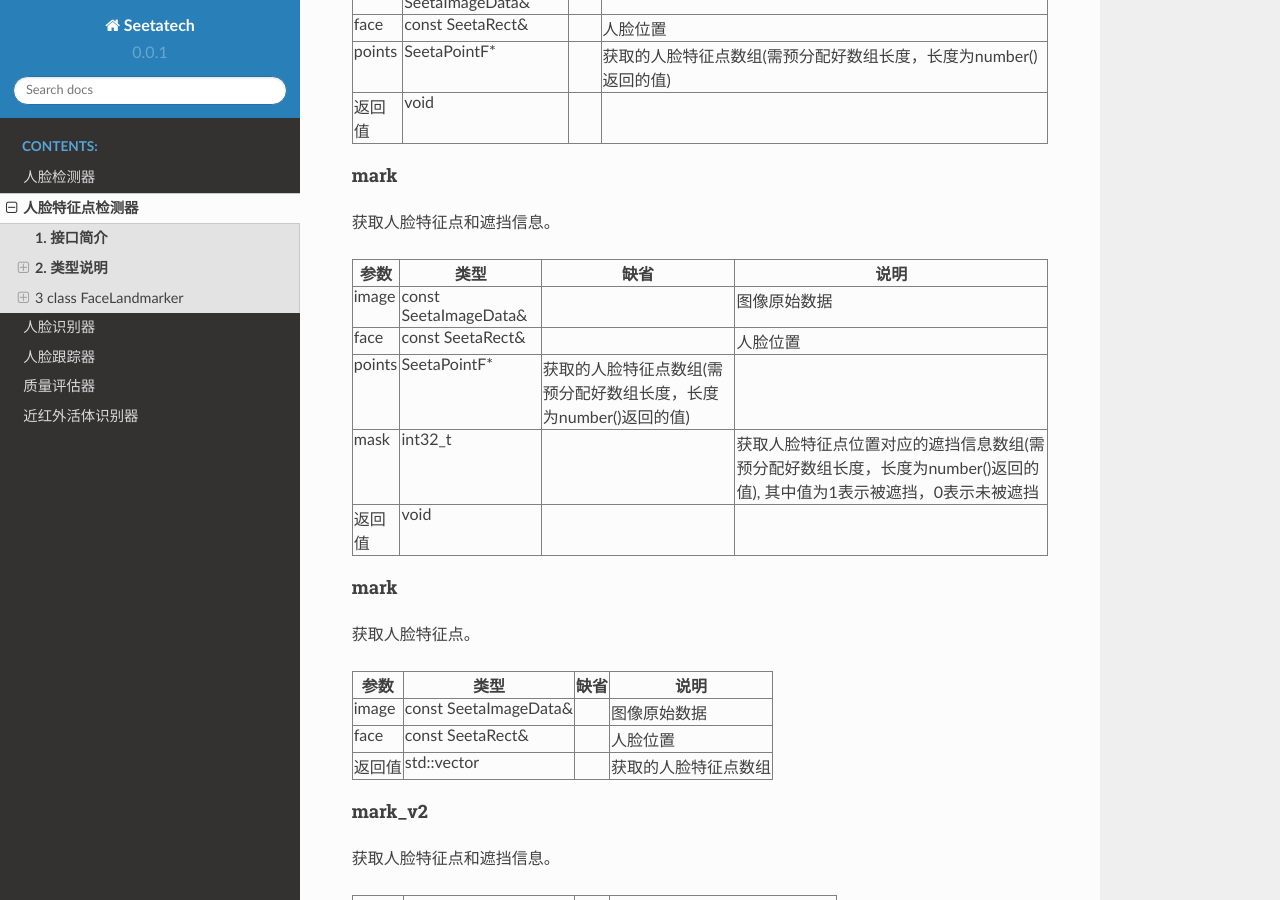
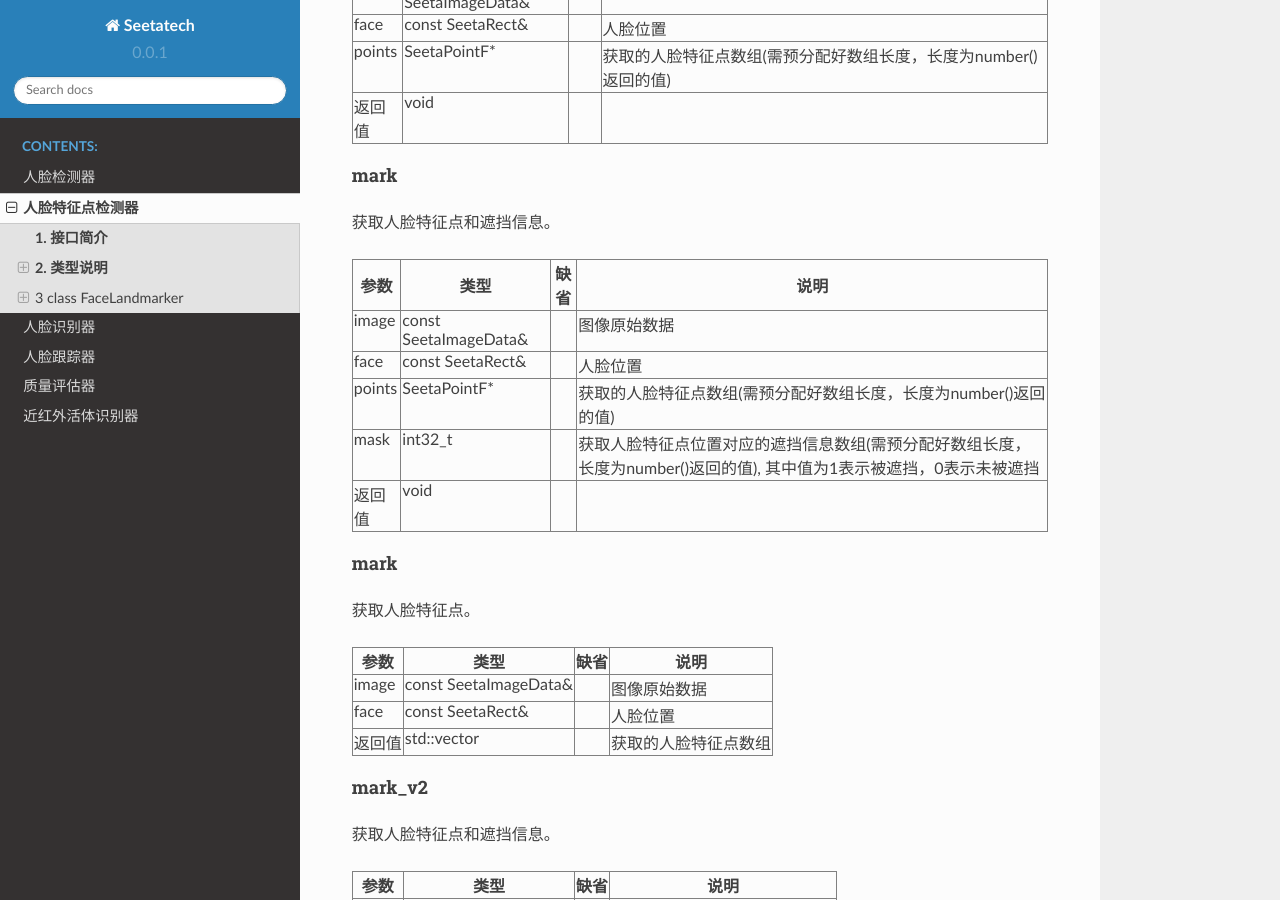
Before and after one commit to speaksoftlove/SeetaDocs, a Sphinx documentation site: the page built from source/FaceLandmarker.md, in a window 1280 px wide and 900 px high, scrolled down 2256 px. Built offline with Sphinx 7.4.7 and the Read the Docs theme 2.0.0, drawn with Linux system fonts in a browser that asks for light colours.

Commit message:
correct fl doc content

```diff
--- a/source/FaceLandmarker.md
+++ b/source/FaceLandmarker.md
@@ -263,8 +263,8 @@
     <tr>
         <td> points</td>
         <td> SeetaPointF*</td>
+        <td> </td>
         <td> 获取的人脸特征点数组(需预分配好数组长度，长度为number()返回的值)</td>
-        <td> </td>
     </tr>
     <tr>
         <td>mask </td>
```
